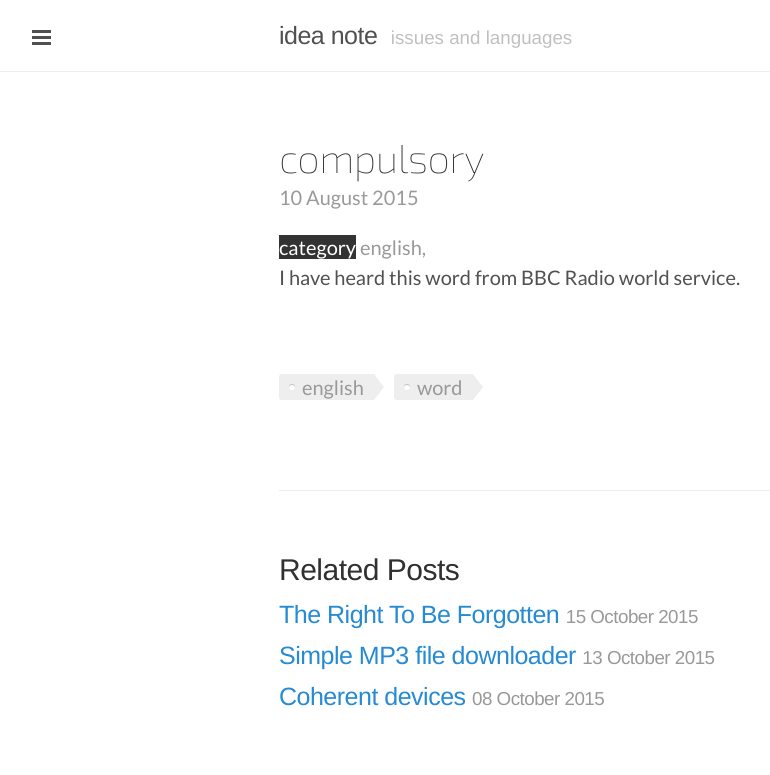
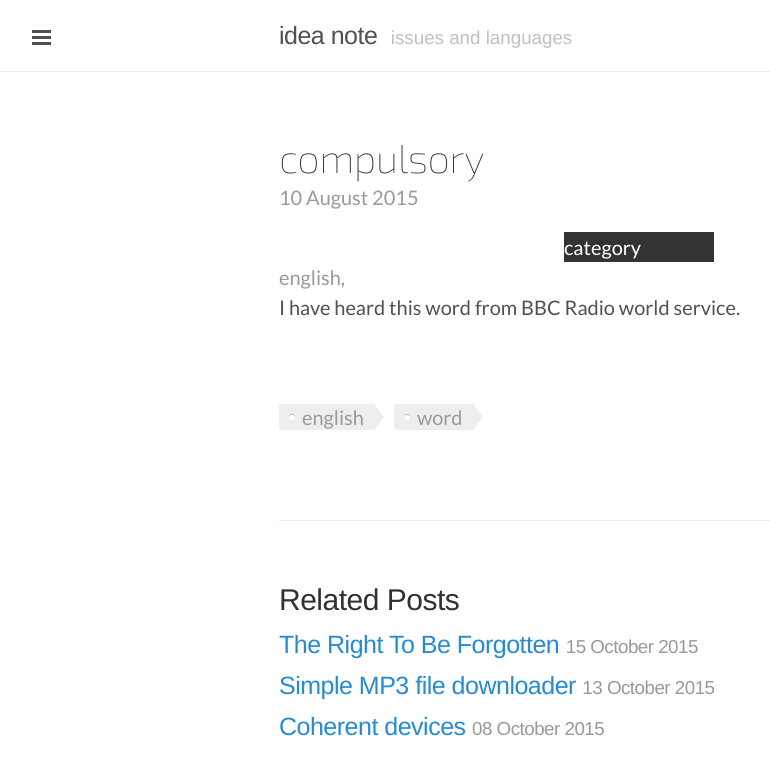
Before and after one commit to aichaku/aichaku.github.io, a Jekyll site: the page built from _posts/knife/2015-08-10-english-expressions-note.markdown, in a window 1280 px wide. Shown: the top 775 px of the page, without its empty margins (1-771 px from the left). Built offline with Jekyll 4.4.1, drawn with Linux system fonts in a browser that asks for light colours; Markdown is read by kramdown in place of the engine named in the settings.

Commit message:
layout ...

```diff
--- a/_layouts/post.html
+++ b/_layouts/post.html
@@ -7,7 +7,7 @@ layout: default
   <span class="post-date">{{ page.date | date_to_long_string }}</span>
 
   <div>
-    <span class="post-category-label"> category</span>
+    <div class="post-category-label"> category</div>
     <span class="post-category">
       {% for category in page.categories %}
         {{ category }},
--- a/public/css/pencil.css
+++ b/public/css/pencil.css
@@ -19,6 +19,8 @@ html {
 .post-category-label {
   color: #fff;
   background-color: #333;
+  width: 150px;
+  margin: auto;
 }
 
 .post-category {
```
